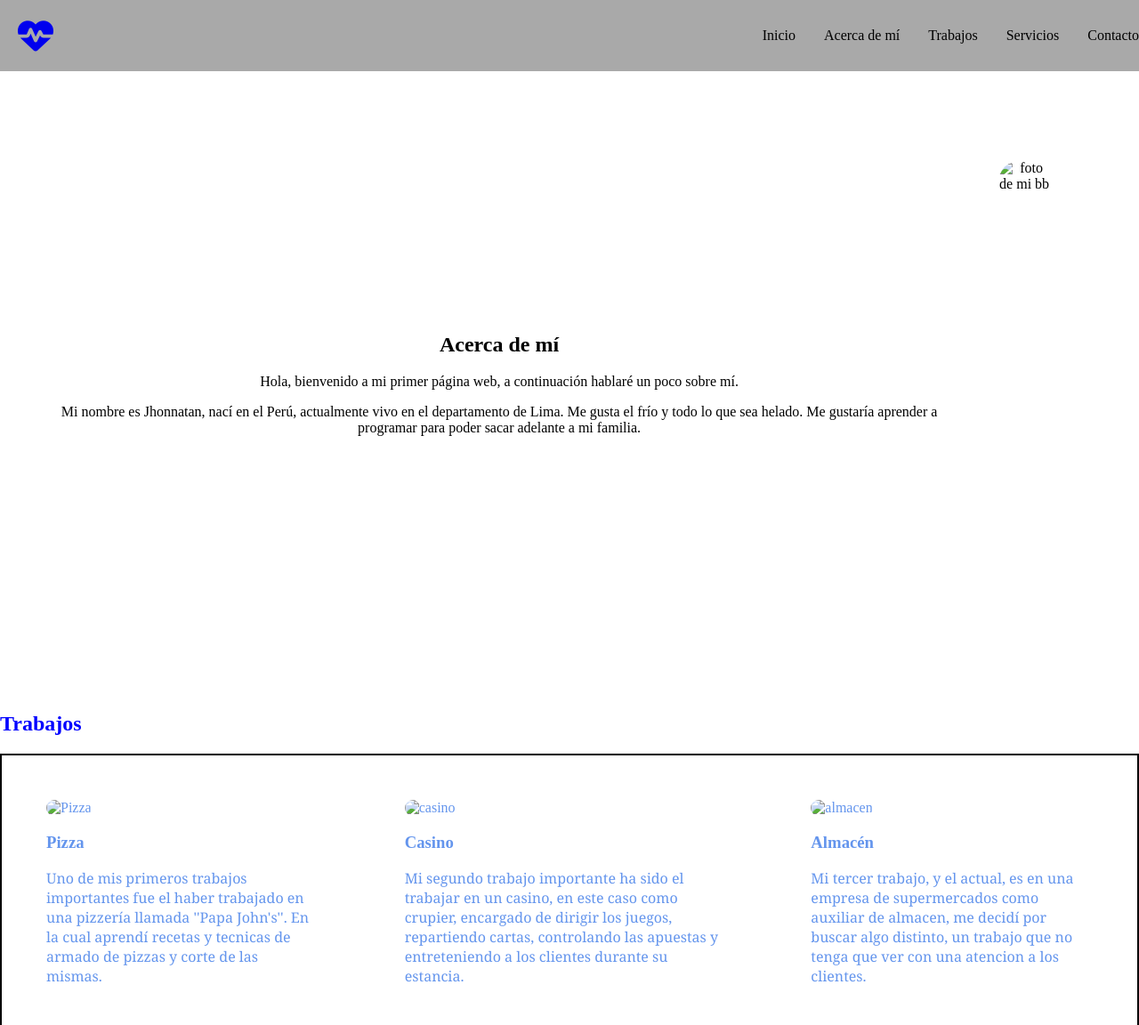
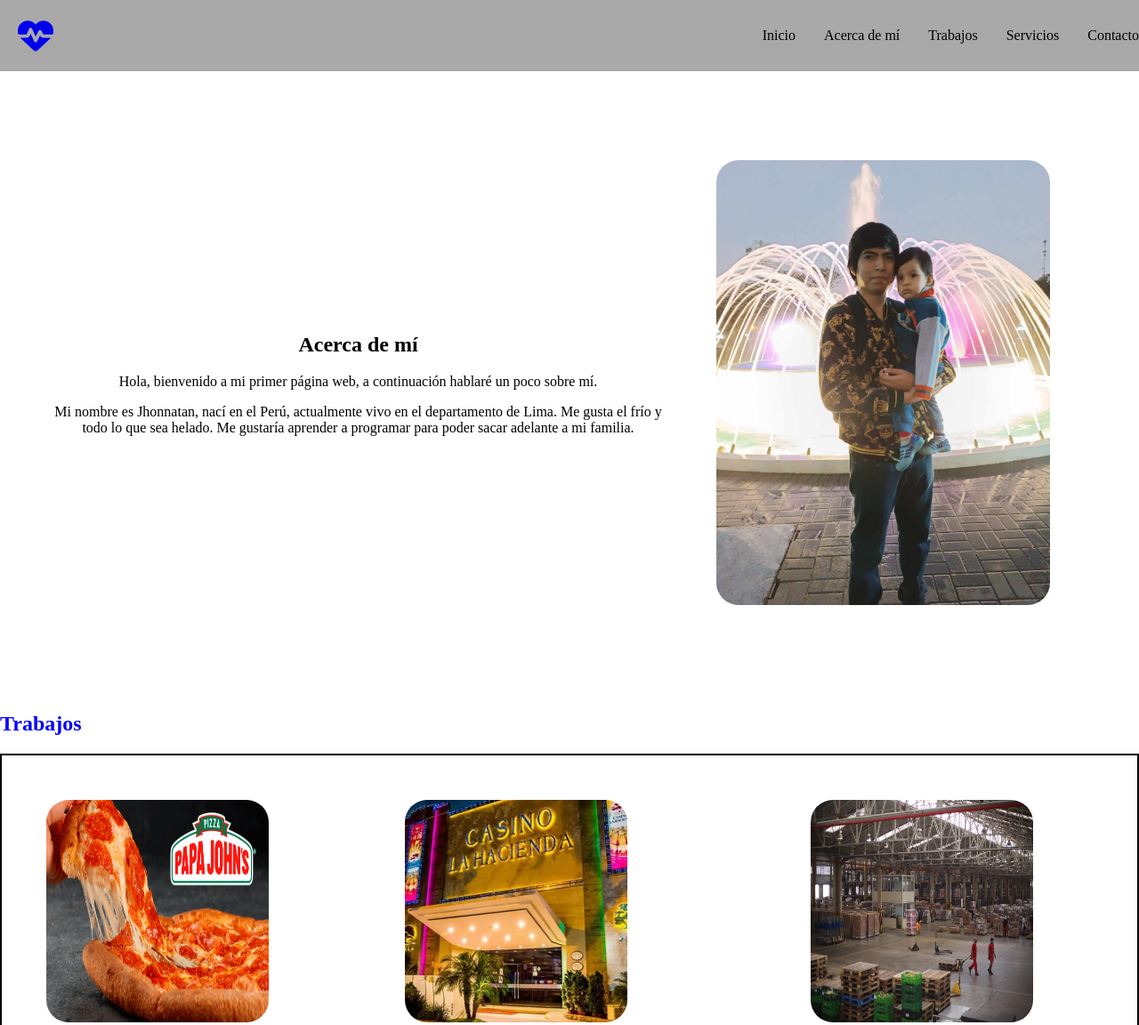
Before and after one commit to JhonCM24/miprimerapagina, a plain HTML site: page index.html in a window 1280 px wide. Shown: the top 1152 px of the page at 89% size. Drawn offline with Linux system fonts and the light colour scheme.

Commit message:
Update index.html
en este funciona, quitando la indicación de carpeta ''images''

```diff
--- a/index.html
+++ b/index.html
@@ -33,14 +33,14 @@
                 </div>
 
                 <div class="dylan">
-                    <img src="images/Yo y dylan.jpg" alt="foto de mi bb">
+                    <img src="Yo y dylan.jpg" alt="foto de mi bb">
                 </div>
             </section>
 
             <h2 id="trabajos">Trabajos</h2>
             <div class="Trabajos">
                 <div>
-                    <img class="imagen" src="images/Pizza.png" alt="Pizza">
+                    <img class="imagen" src="Pizza.png" alt="Pizza">
                     <h3>Pizza</h3>
                     <p>
                         Uno de mis primeros trabajos importantes fue el haber trabajado en una pizzería llamada ''Papa John's''. En la cual aprendí recetas y tecnicas de armado de pizzas y corte de las mismas.
@@ -48,13 +48,13 @@
                 </div>
 
                 <div>
-                    <img class="imagen" src="images/CASINO.jpg" alt="casino">
+                    <img class="imagen" src="CASINO.jpg" alt="casino">
                     <h3>Casino</h3>
                     <p>Mi segundo trabajo importante ha sido el trabajar en un casino, en este caso como crupier, encargado de dirigir los juegos, repartiendo cartas, controlando las apuestas y entreteniendo a los clientes durante su estancia.</p>
                 </div>
 
                 <div>
-                    <img class="imagen" src="images/almacen.jpg" alt="almacen">
+                    <img class="imagen" src="almacen.jpg" alt="almacen">
                     <h3>Almacén</h3>
                     <p>Mi tercer trabajo, y el actual, es en una empresa de supermercados como auxiliar de almacen, me decidí por buscar algo distinto, un trabajo que no tenga que ver con una atencion a los clientes.</p>
 
@@ -62,7 +62,7 @@
             </div>
 
             <section class="signo">
-                <img src="images/dragon.jpg" alt="signo de mi bb">
+                <img src="dragon.jpg" alt="signo de mi bb">
             </section>
         </main>
 
```
